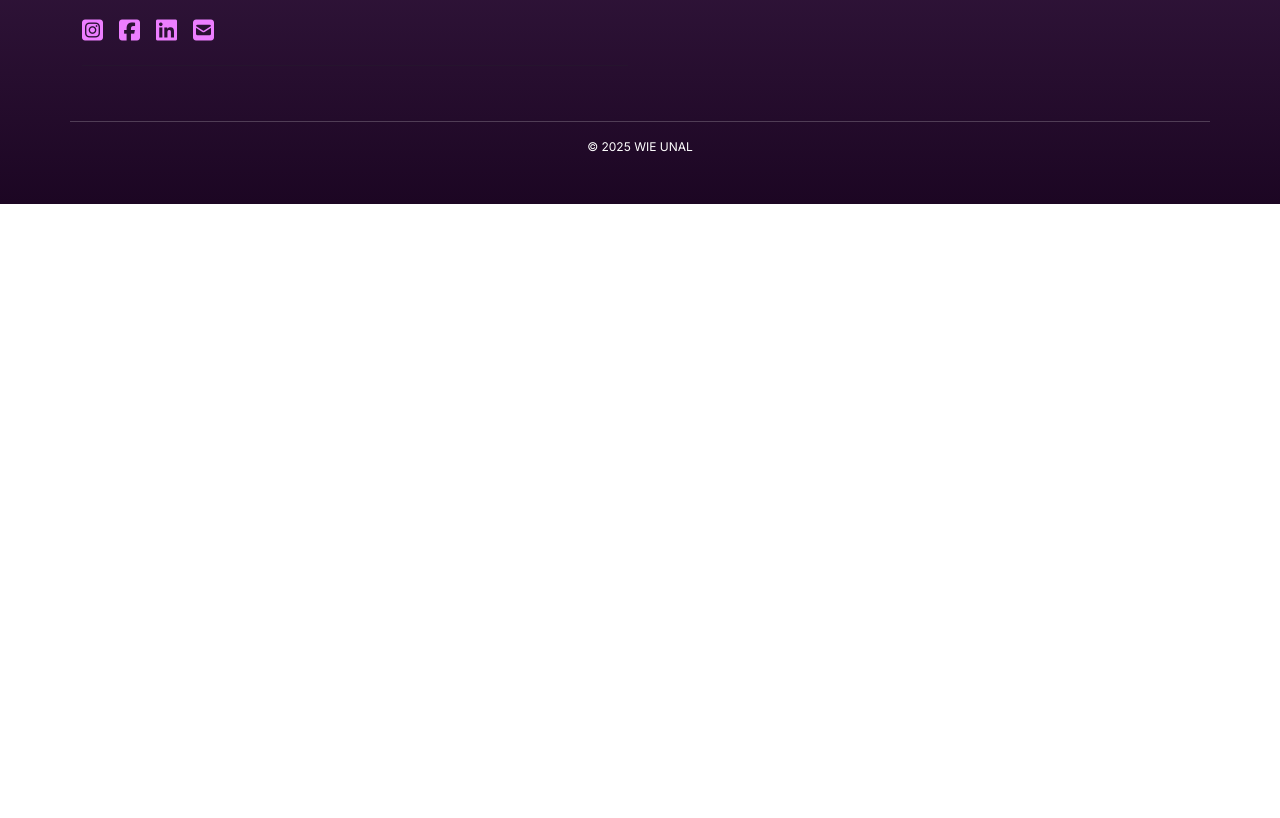
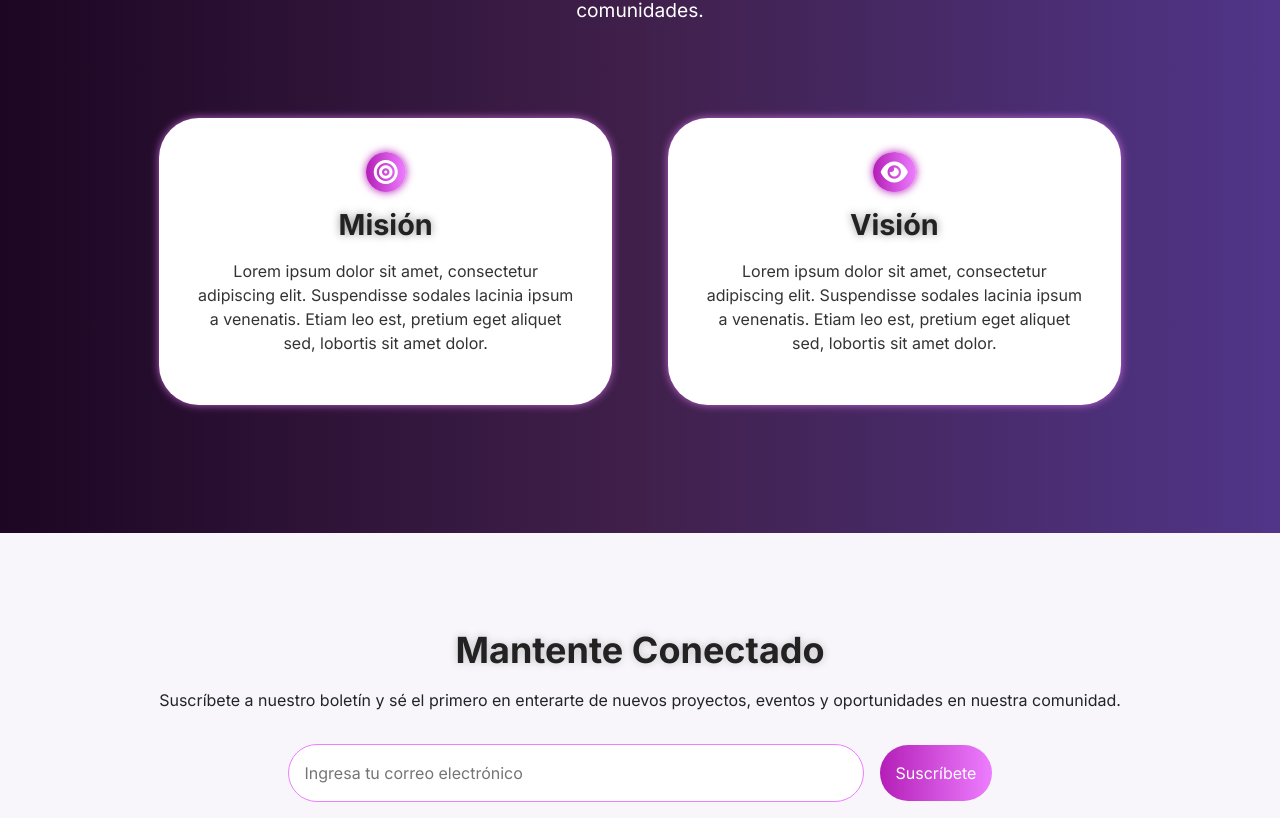
Before and after one commit to WIE-UNAL/website, a React (Create React App) app: page / in a window 1280 px wide. Shown: the part 1202-2020 px from the top of the page. Before the commit the page ends 1406 px from the top, so only its background shows below. Built offline with nearby package versions, Linux system fonts and the light colour scheme; no server answers.

Commit message:
Mision/Vision + Suscribete

```diff
--- /dev/null
+++ b/src/ctrl/CorreoSuscripcionCtrl.js
@@ -0,0 +1,32 @@
+import { supabase } from "./SupabaseAPI";
+
+export const addCorreo = async (newCorreo) => {
+  const { data: existingCorreo, error: selectError } = await supabase
+    .from("email_suscripcion")
+    .select("correo")
+    .eq("correo", newCorreo)
+    .single();
+
+  if (selectError && selectError.code !== "PGRST116") {
+    console.error("[Supabase Error] message:", selectError.message);
+    throw selectError;
+  }
+
+  if (existingCorreo) {
+    return { message: "El correo ya está suscrito.", exists: true };
+  }
+
+  const { data, error } = await supabase
+    .from("email_suscripcion")
+    .insert([{ correo: newCorreo }])
+    .select();
+
+  if (error) {
+    console.error("[Supabase Error] message:", error.message);
+    console.error("[Supabase Error] details:", error.details);
+    console.error("[Supabase Error] hint:", error.hint);
+    throw error;
+  }
+
+  return { message: "Correo registrado con éxito.", exists: false, data: data[0] };
+};
--- a/src/routes/Home.css
+++ b/src/routes/Home.css
@@ -106,6 +106,7 @@
 .home .projects h2 {
     font-weight: bold;
     font-size: 2.5rem;
+    text-shadow: 0 0 8px #00000036;
 }
 
 .home .project-item {
@@ -113,7 +114,6 @@
     text-align: start;
     background: #fff;
     box-shadow: 0 4px 8px rgba(0, 0, 0, 0.2);
-    max-width: 30%;
     padding: 1rem 1.5rem;
     border-radius: 1.5rem;
 }
@@ -121,7 +121,7 @@
 .home .project-item img {
     width: 100%;
     height: auto;
-    border-radius: 2.5rem;
+    border-radius: 1rem;
     box-shadow: 0 4px 8px rgba(0, 0, 0, 0.2);
 }
 
@@ -138,6 +138,7 @@
     line-height: 150%;
     display: inline-block;
     margin: 0rem 0.5rem 0.5rem 0rem;
+    box-shadow: 0 0 8px #ED7EFF;
 }
 
 .home .project-item .state {
@@ -151,6 +152,7 @@
 .home .project-item h3 {
     font-weight: bold;
     font-size: 1.5rem;
+    text-shadow: 0 0 8px #0000006c;
 }
 
 .home .project-item .desc {
@@ -158,7 +160,8 @@
     font-weight: 300;
 }
 
-.home .projects hr {
+.home .projects hr,
+.home .mision-vision hr {
     opacity: 0%;
     margin: 2.5%;
 }
@@ -168,14 +171,104 @@
     text-decoration: none;
     color: #fff;
     border-radius: 0.5rem;
-    padding: 0% 2.5%;
-    transition: all 0.3s ease; /* Transición para suavizar el efecto */
+    padding: 1.5% 5%;
+    transition: all 0.3s ease;
     line-height: 150%;
     display: inline-block;
     margin: 0rem 0.5rem 0.5rem 0rem;
 }
 
 .home .project-item .mas:hover {
-    transform: translateY(-2px); /* Mueve hacia arriba 2px en hover */
+    transform: translateY(-2px);
     background: linear-gradient(90deg, #B41EB7 0%, #503589 100%);
+    box-shadow: 0 4px 8px #ED7EFF;
 }
+
+.home .mision-vision {
+    background: linear-gradient(90deg, #1C0623 0%, #40204B 50%, #503589 100%);
+    color: #fff;
+    padding: 7.5% 5%;
+    text-align: center; /* Centra el texto del título y descripción */
+}
+
+.home .mision-vision .descripcion {
+    padding: 0% 15%;
+    margin-bottom: 2rem; /* Espaciado entre la descripción y las tarjetas */
+    font-size: 1.2rem;
+}
+
+.home .mision-vision .row {
+    gap: 2rem;
+    height: auto;
+    padding: 2rem 1rem;
+}
+
+.home .card-content {
+    background-color: #fff;
+    padding: 7.5%;
+    border-radius: 2.5rem;
+    box-shadow: 0 0 8px #ee7effbd;
+}
+
+.home .card-content h3 {
+    font-weight: bold;
+    font-size: 1.8rem;
+    text-shadow: 0 0 8px #0000006c;
+    margin-bottom: 1rem;
+    color: #222;
+}
+
+.home .card-content .desc {
+    font-weight: 400;
+    font-size: 1rem;
+    color: #333;
+    line-height: 1.5;
+}
+
+.home .card-content i {
+    color: #fff;
+    background: linear-gradient(90deg, #B41EB7 0%, #ED7EFF 100%);
+    padding: 0.5rem;
+    margin-bottom: 1rem;
+    font-size: 1.5rem;
+    border-radius: 100%;
+    box-shadow: 0 0 8px #B41EB7;
+}
+
+.home .suscripcion {
+    background: #F8F6FB;
+    padding: 7.5% 5%;
+}
+
+.home .suscripcion h2 {
+    font-weight: bold;
+    font-size: 2.25rem;
+    text-shadow: 0 0 8px #00000036;
+    margin-bottom: 1rem;
+    color: #222;
+}
+
+.home .suscripcion form {
+    margin: 2rem 0 2rem 0;
+}
+
+.home .suscripcion input {
+    border: 1px solid #ED7EFF;
+    padding: 1rem;
+    width: 50%;
+    border-radius: 2rem;
+    margin-right: 1rem;
+}
+
+.home .suscripcion .mensaje {
+    font-size: 0.75rem;
+    color: #1C0623;
+}
+
+.home .suscripcion button {
+    color: #fff;
+    padding: 1rem;
+    background: linear-gradient(90deg, #B41EB7 0%, #ED7EFF 100%);
+    border: #00000000;
+    border-radius: 2rem;
+}
--- a/src/routes/Home.jsx
+++ b/src/routes/Home.jsx
@@ -11,6 +11,7 @@ import { getNombreById_Estado } from "../ctrl/EstadosCtrl.js";
 import { getTagsByIdEvent } from "../ctrl/Proyectos_TagsCtrl.js";
 import { getNombreById_Tag } from "../ctrl/TagsCtrl.js";
 import { getFotoProyecto } from "../ctrl/StorageCtrl.js";
+import { addCorreo } from "../ctrl/CorreoSuscripcionCtrl.js";
 
 gsap.registerPlugin(ScrollTrigger);
 
@@ -56,6 +57,25 @@ const Home = () => {
     fetchEnriquecido();
   }, []);
 
+  const [correo, setCorreo] = useState("");
+  const [mensaje, setMensaje] = useState("");
+
+  const handleSubmit = async (e) => {
+    e.preventDefault();
+    try {
+      const response = await addCorreo(correo);
+      if (response.exists) {
+        setMensaje("Este correo ya está registrado en nuestra base de datos.");
+      } else {
+        setMensaje("¡Gracias por suscribirte! Te hemos añadido a nuestra comunidad.");
+      }
+      setCorreo("");
+    } catch (error) {
+      setMensaje("Hubo un error al procesar tu suscripción. Inténtalo más tarde.");
+      console.error("Error en la suscripción:", error);
+    }
+  };
+
   return (
     <div className="home">
       <Container fluid className="start">
@@ -85,11 +105,11 @@ const Home = () => {
 
         {error && <p className="text-danger">{error}</p>}
 
-        <Row className="g-4 justify-content-center">
+        <Row className="justify-content-center">
           {proyectos.length > 0 ? (
             proyectos.map((p, i) => {
               return (
-                <Col md={4} key={i} className="project-item">
+                <Col xs={10} md={3} key={i} className="project-item">
                   <img
                     src={p.foto} // Usar el campo 'foto'
                     alt={`Imagen del proyecto ${p.nombre}`}
@@ -112,6 +132,52 @@ const Home = () => {
           ) : null}
         </Row>
       </Container>
+
+      <Container fluid className="mision-vision">
+        <h2>Nuestra Misión y Visión</h2>
+        <p className="descripcion">
+          WIE UNAL se dedica al avance de las mujeres en la ingeniería a través de la educación, la tutoría y proyectos innovadores que crean un cambio positivo en nuestras comunidades.
+        </p>
+        <hr />
+        <Row className="justify-content-center align-items-stretch">
+          <Col xs={10} md={5}>
+            <div className="card-content">
+              <i class="fa-solid fa-bullseye"></i>
+              <h3>Misión</h3>
+              <p className="desc">
+                Lorem ipsum dolor sit amet, consectetur adipiscing elit. Suspendisse sodales lacinia ipsum a venenatis. Etiam leo est, pretium eget aliquet sed, lobortis sit amet dolor.
+              </p>
+            </div>
+          </Col>
+          <Col xs={10} md={5}>
+            <div className="card-content">
+              <i class="fa-solid fa-eye"></i>
+              <h3>Visión</h3>
+              <p className="desc">
+                Lorem ipsum dolor sit amet, consectetur adipiscing elit. Suspendisse sodales lacinia ipsum a venenatis. Etiam leo est, pretium eget aliquet sed, lobortis sit amet dolor.
+              </p>
+            </div>
+          </Col>
+        </Row>
+      </Container>
+
+      <Container fluid className="suscripcion">
+        <h2>Mantente Conectado</h2>
+        <p className="desc">
+          Suscríbete a nuestro boletín y sé el primero en enterarte de nuevos proyectos, eventos y oportunidades en nuestra comunidad.
+        </p>
+        <form onSubmit={handleSubmit}>
+          <input
+            type="email"
+            placeholder="Ingresa tu correo electrónico"
+            value={correo}
+            onChange={(e) => setCorreo(e.target.value)}
+            required
+          />
+          <button type="submit">Suscríbete</button>
+        </form>
+        {mensaje && <p className="mensaje">{mensaje}</p>}
+      </Container>
     </div>
   );
 };
```
